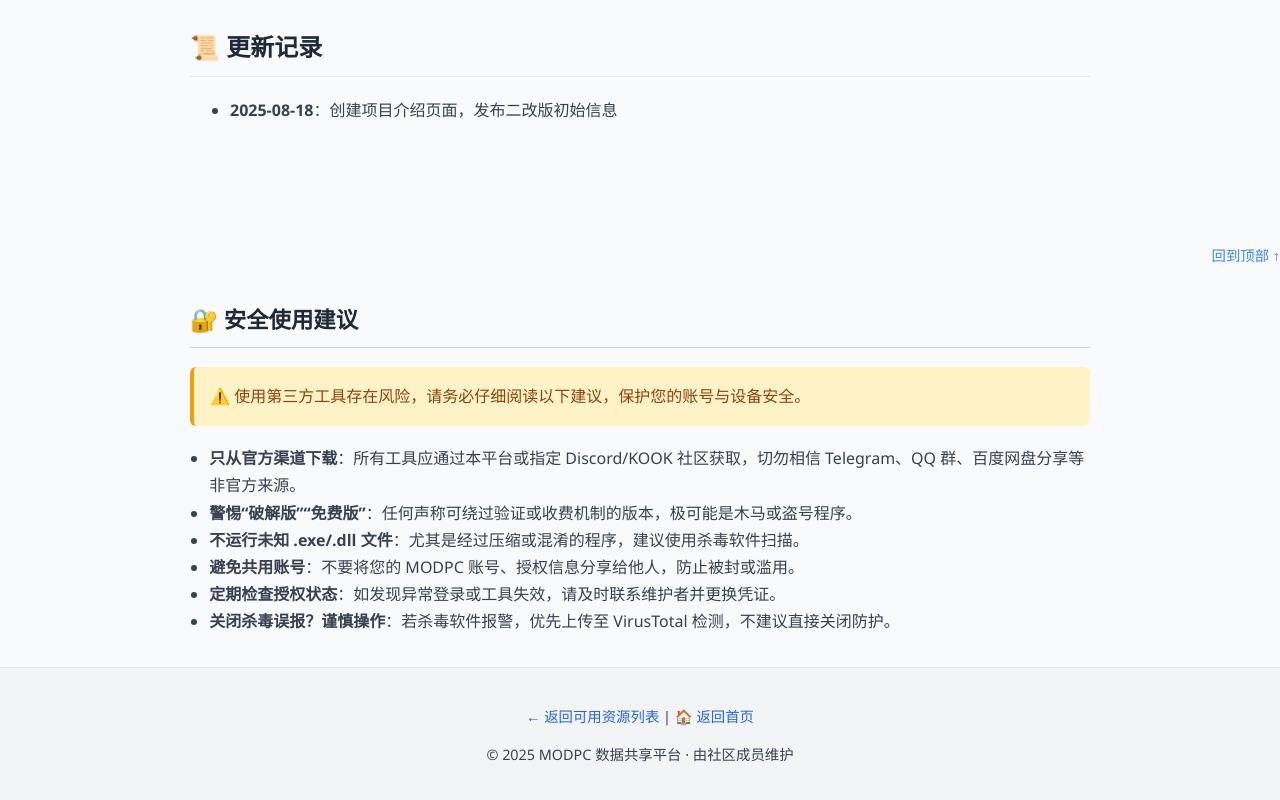
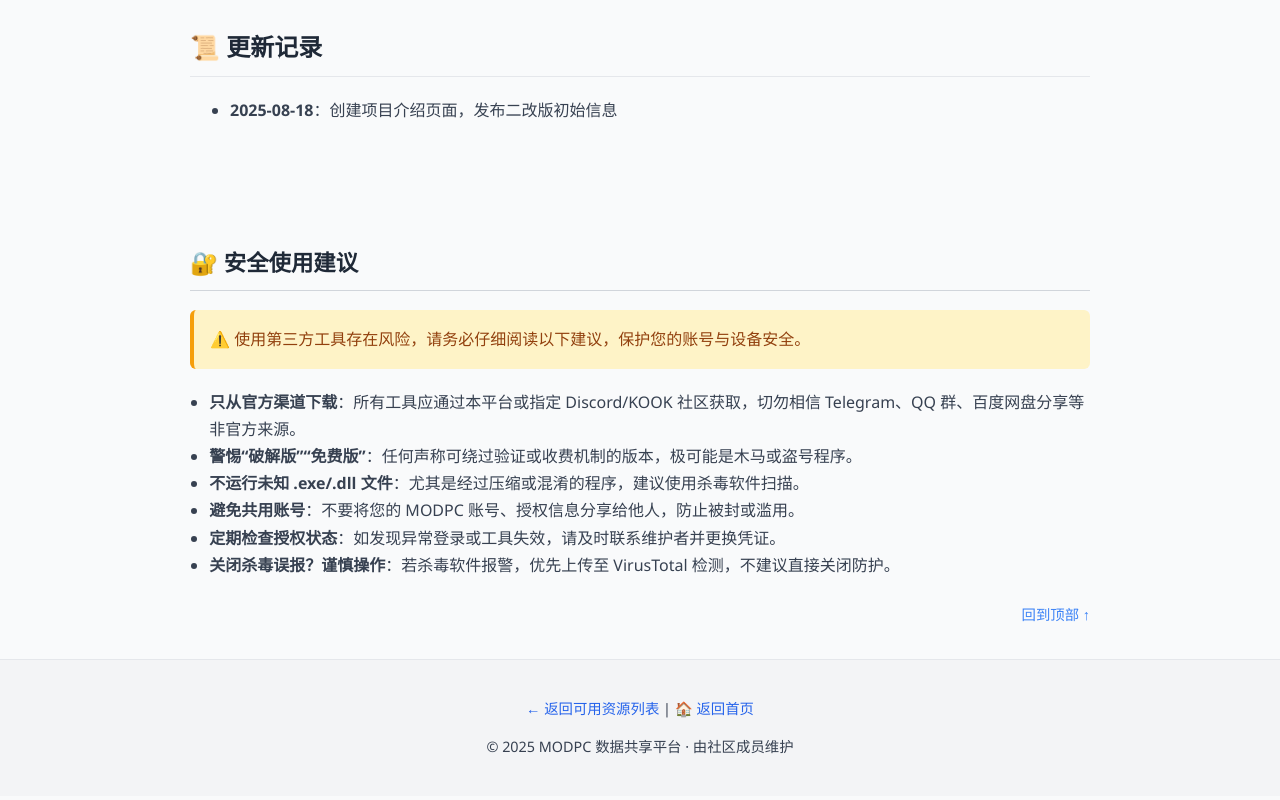
Before and after one commit to ChaosJulien/modpc-site, a plain HTML site: page available/null_new/null.html in a window 1280 px wide. Shown: the part 1485-2285 px from the top of the page. Drawn offline with Linux system fonts and the light colour scheme.

Commit message:
修复图标无法显示

```diff
--- a/assets/js/safety-advice.js
+++ b/assets/js/safety-advice.js
@@ -12,6 +12,9 @@ function insertSecurityAdvice() {
                 <li><strong>定期检查授权状态</strong>：如发现异常登录或工具失效，请及时联系维护者并更换凭证。</li>
                 <li><strong>关闭杀毒误报？谨慎操作</strong>：若杀毒软件报警，优先上传至 VirusTotal 检测，不建议直接关闭防护。</li>
             </ul>
+            <p class="back-to-top">
+                <a href="#top">回到顶部 ↑</a>
+            </p>
         </section>
     `;
 
--- a/available/null_new/null.html
+++ b/available/null_new/null.html
@@ -22,7 +22,7 @@
 	<title>null 挂福器 二改版 - MODPC 数据共享平台</title>
 	<meta name="description" content="null 挂福器 二改版是由 ChaosJulien 维护的免费工具，用于 MODPC 社区自动化操作。需通过 Discord 验证后下载使用。" />
 	<link rel="stylesheet" href="/assets/css/tools-page-styles.css" />
-	<link rel="icon" href="../assets/app.ico">
+	<link rel="icon" href="../../assets/app.ico">
 </head>
 <body>
 	<header>
@@ -75,9 +75,6 @@
 		</section>
 	</main>
 	<script src="/assets/js/safety-advice.js"></script>
-	<p class="back-to-top">
-		<a href="#top">回到顶部 ↑</a>
-	</p>
 	</section>
 	<footer>
 		<p>
```
Also changed, not shown: available/PeusdoLancer/PeusdoLancer.html (+1 -1 lines), available/bigdick/bigdick.html (+1 -4 lines), available/codexus/codexus.html (+1 -4 lines), available/null_old/null.html (+1 -1 lines).
